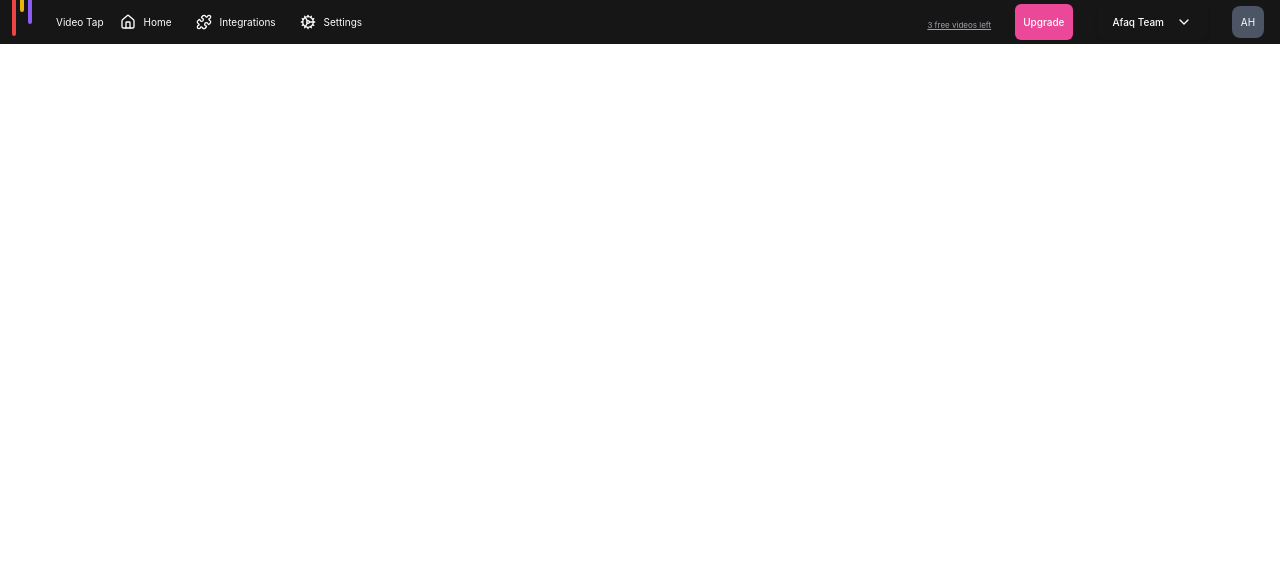
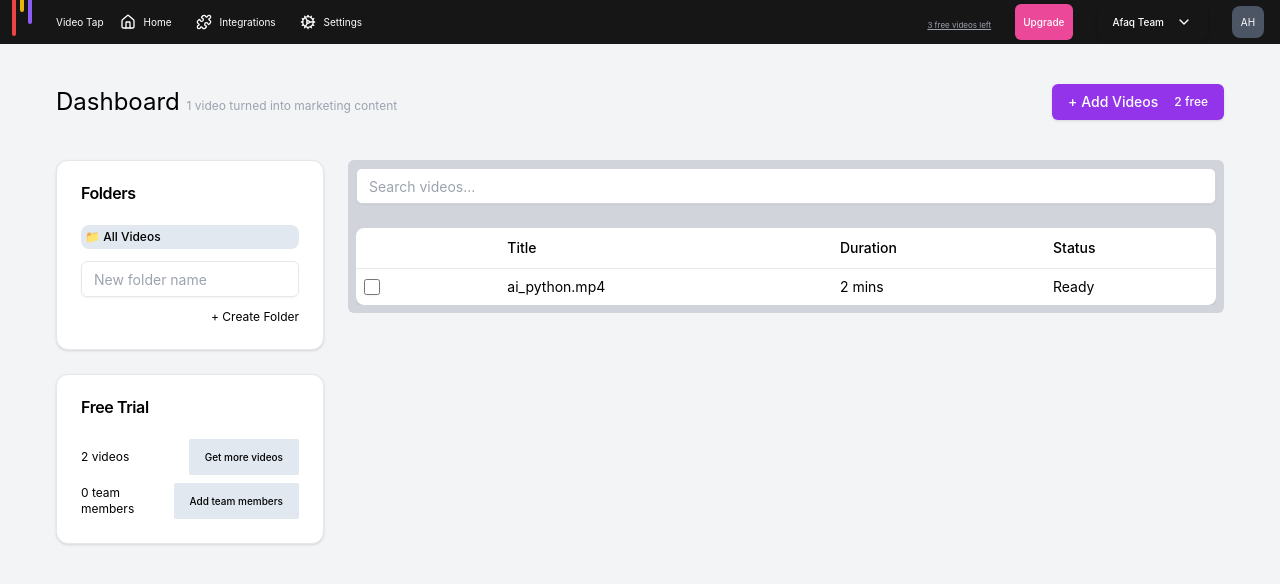
Before and after one commit to afaq000/VideoTao, a Next.js app: page /dashboard in a window 1280 px wide. Shown: the top 584 px of the page. Built offline with nearby package versions, Linux system fonts and the light colour scheme.

Commit message:
dash board desgin

```diff
--- /dev/null
+++ b/src/components/ui/table.tsx
@@ -0,0 +1,120 @@
+import * as React from "react"
+
+import { cn } from "@/lib/utils"
+
+const Table = React.forwardRef<
+  HTMLTableElement,
+  React.HTMLAttributes<HTMLTableElement>
+>(({ className, ...props }, ref) => (
+  <div className="relative w-full overflow-auto">
+    <table
+      ref={ref}
+      className={cn("w-full caption-bottom text-sm", className)}
+      {...props}
+    />
+  </div>
+))
+Table.displayName = "Table"
+
+const TableHeader = React.forwardRef<
+  HTMLTableSectionElement,
+  React.HTMLAttributes<HTMLTableSectionElement>
+>(({ className, ...props }, ref) => (
+  <thead ref={ref} className={cn("[&_tr]:border-b", className)} {...props} />
+))
+TableHeader.displayName = "TableHeader"
+
+const TableBody = React.forwardRef<
+  HTMLTableSectionElement,
+  React.HTMLAttributes<HTMLTableSectionElement>
+>(({ className, ...props }, ref) => (
+  <tbody
+    ref={ref}
+    className={cn("[&_tr:last-child]:border-0", className)}
+    {...props}
+  />
+))
+TableBody.displayName = "TableBody"
+
+const TableFooter = React.forwardRef<
+  HTMLTableSectionElement,
+  React.HTMLAttributes<HTMLTableSectionElement>
+>(({ className, ...props }, ref) => (
+  <tfoot
+    ref={ref}
+    className={cn(
+      "border-t bg-muted/50 font-medium [&>tr]:last:border-b-0",
+      className
+    )}
+    {...props}
+  />
+))
+TableFooter.displayName = "TableFooter"
+
+const TableRow = React.forwardRef<
+  HTMLTableRowElement,
+  React.HTMLAttributes<HTMLTableRowElement>
+>(({ className, ...props }, ref) => (
+  <tr
+    ref={ref}
+    className={cn(
+      "border-b transition-colors hover:bg-muted/50 data-[state=selected]:bg-muted",
+      className
+    )}
+    {...props}
+  />
+))
+TableRow.displayName = "TableRow"
+
+const TableHead = React.forwardRef<
+  HTMLTableCellElement,
+  React.ThHTMLAttributes<HTMLTableCellElement>
+>(({ className, ...props }, ref) => (
+  <th
+    ref={ref}
+    className={cn(
+      "h-10 px-2 text-left align-middle font-medium text-muted-foreground [&:has([role=checkbox])]:pr-0 [&>[role=checkbox]]:translate-y-[2px]",
+      className
+    )}
+    {...props}
+  />
+))
+TableHead.displayName = "TableHead"
+
+const TableCell = React.forwardRef<
+  HTMLTableCellElement,
+  React.TdHTMLAttributes<HTMLTableCellElement>
+>(({ className, ...props }, ref) => (
+  <td
+    ref={ref}
+    className={cn(
+      "p-2 align-middle [&:has([role=checkbox])]:pr-0 [&>[role=checkbox]]:translate-y-[2px]",
+      className
+    )}
+    {...props}
+  />
+))
+TableCell.displayName = "TableCell"
+
+const TableCaption = React.forwardRef<
+  HTMLTableCaptionElement,
+  React.HTMLAttributes<HTMLTableCaptionElement>
+>(({ className, ...props }, ref) => (
+  <caption
+    ref={ref}
+    className={cn("mt-4 text-sm text-muted-foreground", className)}
+    {...props}
+  />
+))
+TableCaption.displayName = "TableCaption"
+
+export {
+  Table,
+  TableHeader,
+  TableBody,
+  TableFooter,
+  TableHead,
+  TableRow,
+  TableCell,
+  TableCaption,
+}
--- a/src/pages/dashboard/index.tsx
+++ b/src/pages/dashboard/index.tsx
@@ -1,11 +1,108 @@
 import Navbar from '@/components/NavBar'
+import { Button } from '@/components/ui/button'
+import { Card, CardContent, CardHeader, CardTitle } from '@/components/ui/card'
+import { Input } from '@/components/ui/input'
+import { Table, TableBody, TableCell, TableHead, TableHeader, TableRow } from '@/components/ui/table'
+import { Badge } from 'lucide-react'
 import React from 'react'
 
 function index() {
   return (
-    <div>
+    <div className='bg-gray-100 '>
         <Navbar/>
 
+    <div className='w-full px-14 '>
+        <div className="flex justify-between items-center mt-10  ">
+          <h1 className="text-2xl ">Dashboard <span className='text-xs text-gray-400'>1 video turned into marketing content</span></h1>
+
+          <Button className="bg-purple-600 text-white rounded-md px-4 py-2">
+            + Add Videos <span className="ml-2 text-xs">2 free</span>
+          </Button>
+        </div>
+
+
+        <div className="flex bg-gray-100 min-h-screen py-10">
+      <div className="flex flex-col space-y-6 w-1/4 pr-6">
+
+        <Card className='border bg-white'>
+          <CardHeader>
+            <CardTitle>Folders</CardTitle>
+          </CardHeader>
+          <CardContent>
+            <div className="space-y-3">
+              <div className="flex items-center space-x-2 bg-slate-200 py-1 px-1 rounded-lg">
+                <span className="text-xs font-medium ">📁 All Videos</span>
+              </div>
+              <Input placeholder="New folder name" className='placeholder:text-gray-400 border-gray-200' />
+              {/* <Button variant={"active"} className="w-full text-end">+ Create Folder</Button> */}
+              <p className="w-full text-end text-xs cursor-pointer">+ Create Folder</p>
+            </div>
+          </CardContent>
+        </Card>
+
+        <Card className='border bg-white'>
+          <CardHeader>
+            <CardTitle>Free Trial</CardTitle>
+          </CardHeader>
+          <CardContent>
+            <div className="flex flex-col space-y-2">
+              <div className="flex justify-between items-center">
+                <span className="text-xs">2 videos</span>
+                <Button variant="active" className='bg-slate-200 text-xxs rounded-sm' >Get more videos</Button>
+              </div>
+              <div className="flex justify-between items-center">
+                <span className="text-xs">0 team members</span>
+                <Button variant="active" className='bg-slate-200 text-xxs rounded-sm' >Add team members</Button>
+              </div>
+            </div>
+          </CardContent>
+        </Card>
+      </div>
+
+      {/* Main Content Area */}
+      <div className="flex-1">
+        {/* Header and Search Bar */}
+        {/* <div className="flex justify-between items-center mb-6 bg-red-400">
+          <h1 className="text-2xl font-bold">Dashboard</h1>
+          <Button className="bg-purple-600 text-white rounded-md px-4 py-2">
+            + Add Videos <span className="ml-2 text-xs">2 free</span>
+          </Button>
+        </div> */}
+
+        {/* Search Bar */}
+        <div className='bg-gray-300 py-2 px-2 rounded-md'>
+        <div className="mb-6 ">
+          <Input placeholder="Search videos..." className='border border-gray-300 bg-white placeholder:text-gray-400' />
+        </div>
+
+        {/* Video Table */}
+        <Table className="bg-white rounded-lg shadow">
+          <TableHeader>
+            <TableRow>
+              <TableHead className="w-1/6"> </TableHead>
+              <TableHead>Title</TableHead>
+              <TableHead>Duration</TableHead>
+              <TableHead>Status</TableHead>
+            </TableRow>
+          </TableHeader>
+          <TableBody>
+            <TableRow>
+              <TableCell>
+                <Input type="checkbox" className="h-4 w-4" />
+              </TableCell>
+              <TableCell>ai_python.mp4</TableCell>
+              <TableCell>2 mins</TableCell>
+              <TableCell>
+                Ready
+              </TableCell>
+            </TableRow>
+          </TableBody>
+        </Table>
+        </div>
+      </div>
+    </div>
+
+    </div>
     </div>
   )
 }
```
